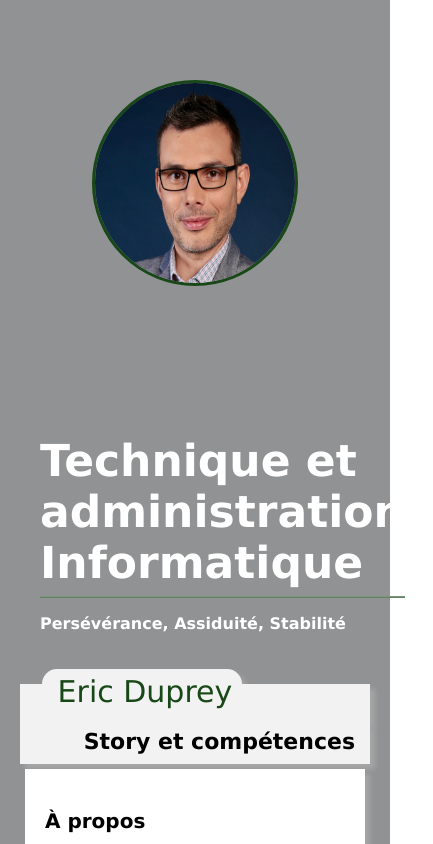
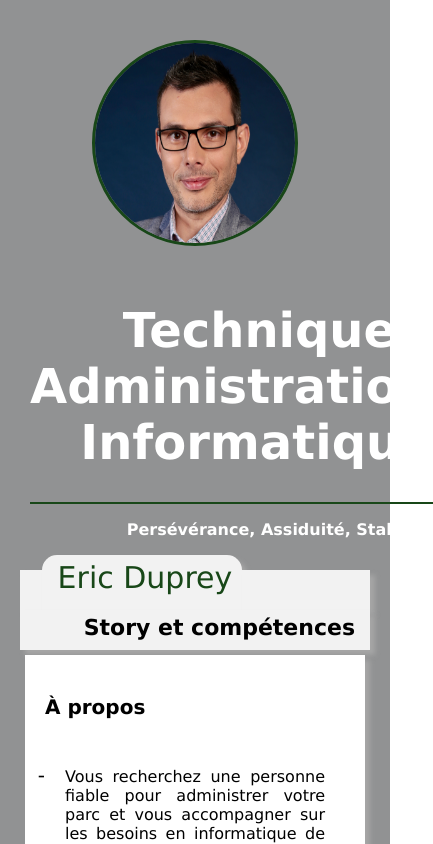
Before and after one commit to Eric-dpy-Git/CV-0.1, a plain HTML site: page index.html in a window 390 px wide. Shown: the top 844 px of the page, 433 px wide, since content can reach past the window. Drawn offline with Linux system fonts and the light colour scheme.

Commit message:
More responsive Header display

```diff
--- a/index.html
+++ b/index.html
@@ -30,7 +30,7 @@
         <img class="header__photo" src="images/myPict.jpeg" alt="belle photo d'Eric Duprey" />
       </div>
       <div class="header__box">
-        <h1 class="header__title">Technique et administration<br> Informatique</h1>
+        <h1 class="header__title">Technique - Administration<br> Informatique</h1>
         <hr class="header__separation" />
         <p class="header__text">
           Persévérance, Assiduité, Stabilité
--- a/sass/elements/__general.scss
+++ b/sass/elements/__general.scss
@@ -8,6 +8,11 @@ body {
 
 .page__wrapper {
   background-color: $primary;
+}
+
+a {
+  color: $black;
+  text-decoration: none;
 }
 
 .fab,
--- a/sass/elements/__header.scss
+++ b/sass/elements/__header.scss
@@ -10,54 +10,55 @@ header {
   & .header__photo {
     width: 200px;
     height: 200px;
-    margin: 80px 50px 20px 50px;
+    margin: 40px 50px 20px 50px;
     border-radius: 50%;
     border: solid 3px $green;
   }
 
   & .header__box {
-    margin: 105px 120px 20px 40px
+    margin: 0 30px;
+    // margin: 60px 30px 20px 0px
   }
 }
 
-.header__photo-box {
-  margin: 0 auto;
-}
+// .header__photo-box {
+//   margin: 0 auto;
+// }
 
 .header__title,
 .header__separation,
 .header__text {
-  text-align: left;
+  text-align: right;
 }
 
 h1 {
   color: $secondary;
-  font-size: 44px;
-  margin: 20px 0 0 0;
+  font-size: 3em;
+  // margin: 20px 0 0 0;
 }
 
 .header__separation {
   height: 2px;
   border: 0;
-  box-shadow: inset 0 6px 6px -6px $secondary;
+  // box-shadow: inset 0 6px 6px -6px $secondary;
   background-color: $green
 }
 
 .header__text {
   color: $secondary;
-  text-align: left;
+  // text-align: left;
   // margin: 0px 70px;
   font-size: 1em;
   font-weight: bold;
 }
 
-.header-icon {
-  margin: 130px 60px 40px 40px;
-  /*& p {
+// .header-icon {
+// margin: 130px 60px 40px 40px;
+/*& p {
     margin: 0;
     line-height: 16px;
   }*/
-}
+// }
 
 /*.header__text-rqth {
   color: $secondary;
```
Also changed, not shown: styles.css, 1 other file.
